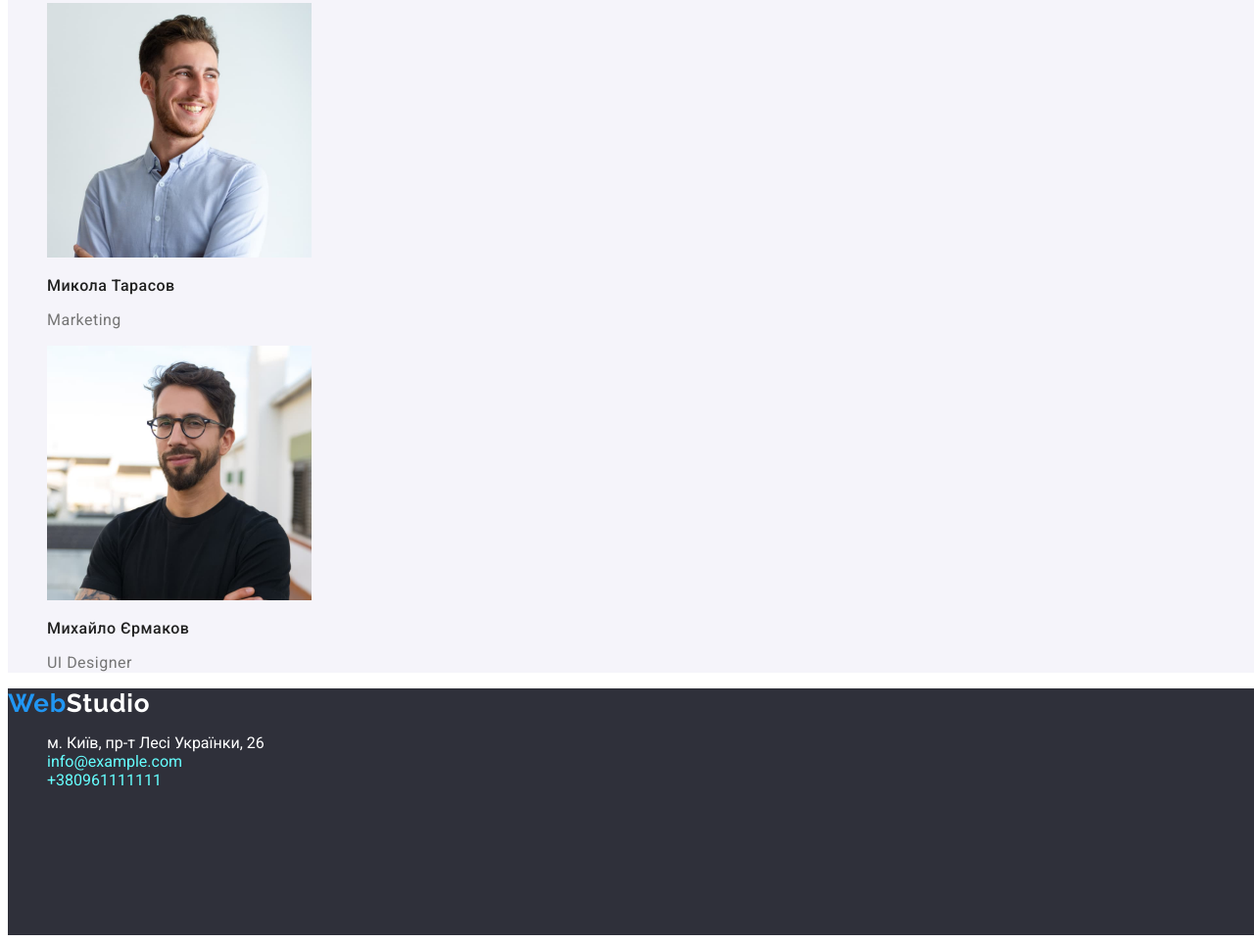
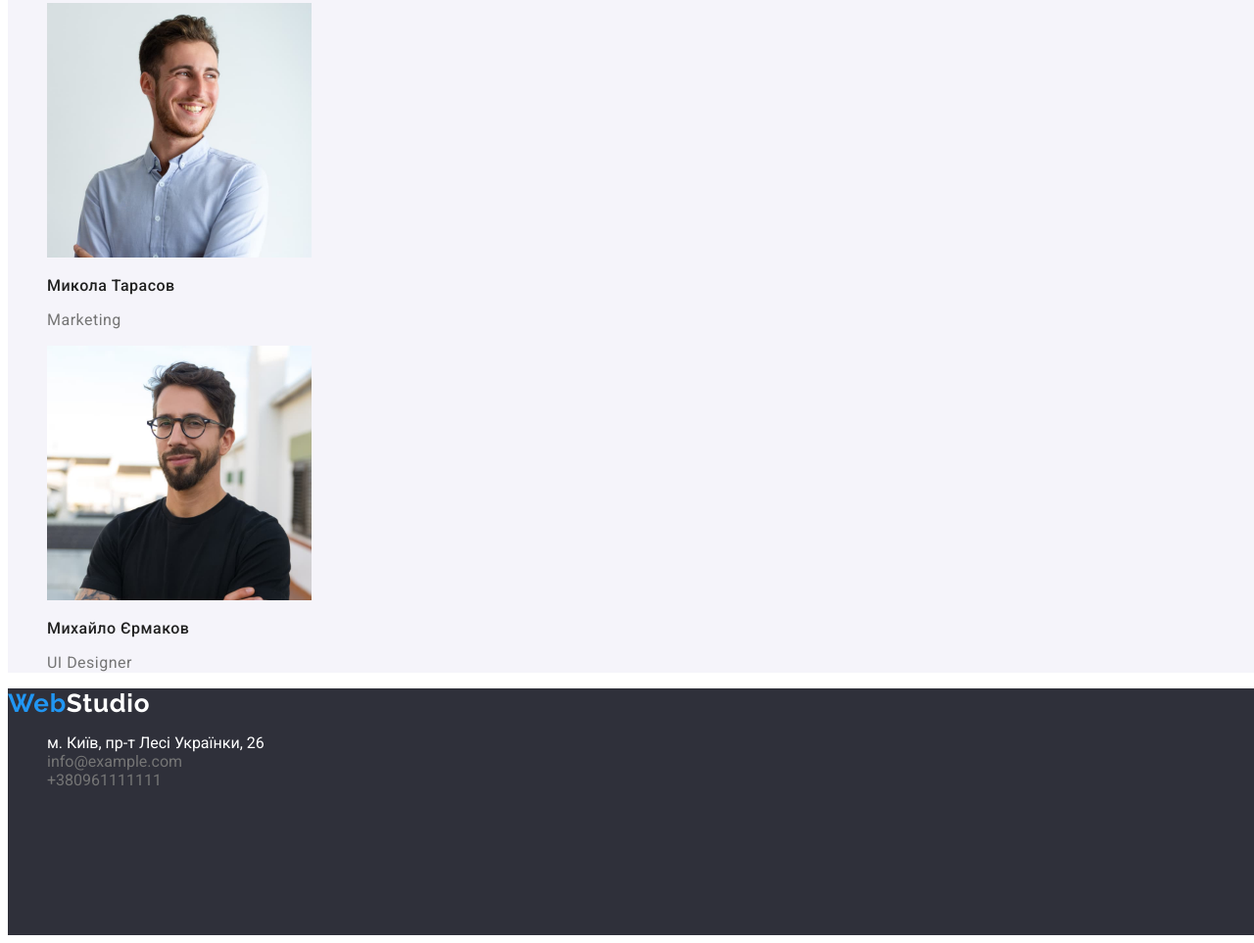
Before and after one commit to EugenePltntsk/goit-markup-hw-02, a plain HTML site: page index.html in a window 1280 px wide. Shown: the part 2955-3918 px from the top of the page at 98% size. Drawn offline with Linux system fonts and the light colour scheme.

Commit message:
заменяет contacts color
на --footer-contacts-color: color: rgba(255, 255, 255, 0.6);

```diff
--- a/css/styles.css
+++ b/css/styles.css
@@ -15,7 +15,7 @@
     --secondary-bg-color: #2F303A;
     --white-text: #ffffff;
     --button-filters-bg: #F5F4FA;
-    --footer-contacts-color: #66ffffff;
+    --footer-contacts-color: color: rgba(255, 255, 255, 0.6);
 }
 
 body {
```
